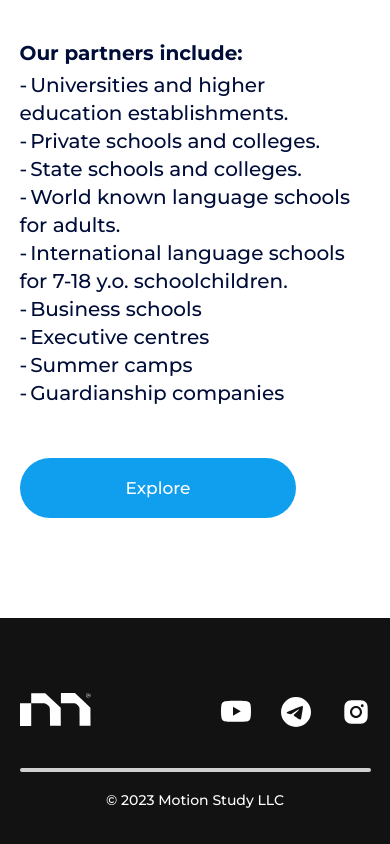
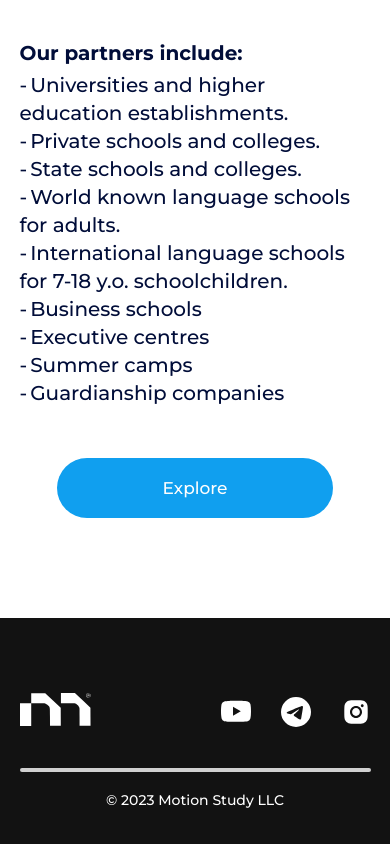
Before and after one commit to AtabekKG/motion-study-kg1, a React (Create React App) app: page /Study in a window 390 px wide. Shown: the part 999-1843 px from the top of the page. Built offline with nearby package versions, Linux system fonts and the light colour scheme.

Commit message:
adapbugs (#9)

```diff
--- a/src/components/Header/Burger/Burger.scss
+++ b/src/components/Header/Burger/Burger.scss
@@ -22,7 +22,7 @@
           &::before {
             content: "";
             position: absolute;
-            top: 39px;
+            top: 40px;
             right: 30px;
             width: 34px;
             height: 2px;
--- a/src/components/Home/Home-form/Home-form.scss
+++ b/src/components/Home/Home-form/Home-form.scss
@@ -326,7 +326,7 @@
       &-form {
         padding: 44px 43px 31px 43px;
         background: #FFFFFF;
-        box-shadow: -1px 0px 25px 1px rgba(157, 114, 214, 0.1);
+        box-shadow: rgba(149, 157, 165, 0.2) 0 8px 24px;
         border-radius: 4px;
         margin-bottom: 86px;
 
@@ -439,7 +439,6 @@
     padding-bottom: 200px;
 
     .info {
-      overflow: hidden;
 
       &-form {
         &_comment {
@@ -566,3 +565,10 @@
   }
 
 }
+
+@media (max-width: 320px){
+  #info .info_social-links2 {
+    margin: 60px 0 0 55px;
+  }
+
+}
--- a/src/components/Home/Home-hero/Home-hero.js
+++ b/src/components/Home/Home-hero/Home-hero.js
@@ -37,7 +37,7 @@ const HomeHero = () => {
                         )}
                     </NavLink>
                     <div className="hero-desc">
-                        <h3 className="hero-desc_subtitle">EXPLORE THE WORLD</h3>
+                        <h3 className="hero-desc_subtitle">Explore the world</h3>
                         <h1 className="hero-desc_title">Study abroad with our help</h1>
                         <p>
                             Study at at the world's top universities and expand your horizons.
--- a/src/components/Study/Study.js
+++ b/src/components/Study/Study.js
@@ -37,7 +37,9 @@ const Study = () => {
                                 <li>Summer camps</li>
                                 <li>Guardianship companies</li>
                             </ul>
-                            <NavLink to={"/Explore"} onClick={Scroll} className="study-group_desc-btn">Explore</NavLink>
+                            <div className='btn-study'>
+                                <NavLink to={"/Explore"} onClick={Scroll} className="study-group_desc-btn">Explore</NavLink>
+                            </div>
                         </div>
                     </div>
                 </div>
--- a/src/components/Study/Study.scss
+++ b/src/components/Study/Study.scss
@@ -81,6 +81,7 @@
             }
           }
         }
+
         &-btn {
           display: inline-block;
           padding: 20px 72px;
@@ -307,6 +308,9 @@
               line-height: 28px;
             }
           }
+          .btn-study{
+            text-align: center;
+          }
           &-btn {
             padding: 20px 106px;
           }
```
